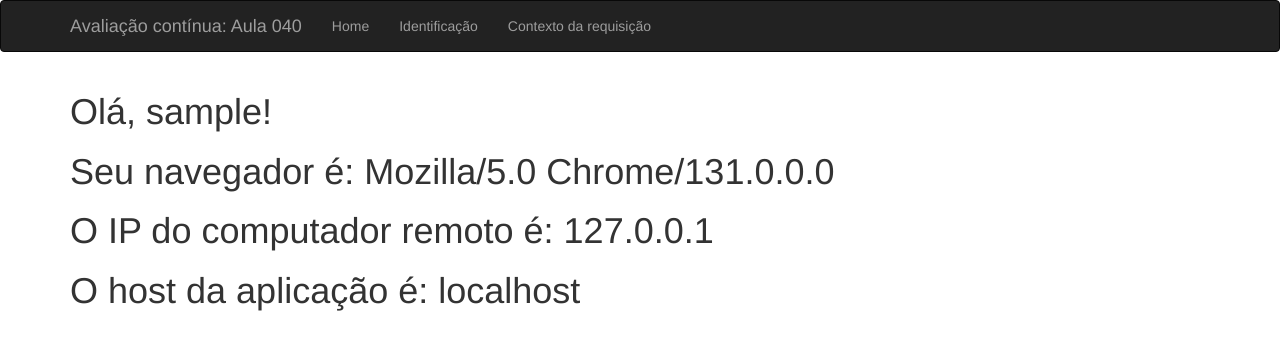
After one commit to gabrielfahl/Desenvolvimento_Web_Servidores, a Flask app: a page that uses templates/base.html in a window 1280 px wide. The commit adds this page. Shown: the top 350 px of the page. Run offline with Flask 3, Linux system fonts and the light colour scheme; some libraries are stand-ins or nearby versions.

Commit message:
atualização aula 4

```diff
--- a/hello.py
+++ b/hello.py
@@ -1,4 +1,4 @@
-from flask import Flask, render_template
+from flask import Flask, render_template,request
 from flask_bootstrap import Bootstrap
 from flask_moment import Moment
 from datetime import datetime
@@ -12,13 +12,21 @@ def index():
    now = datetime.utcnow()
    return render_template('index.html', current_time=now)
 
-@app.route('/user/<name>')
-def user(name):
-    return render_template('user.html', name=name)
+@app.route('/user/<name>/<prontuario>/<instituicao>')
+def user(name, prontuario, instituicao):
+    return render_template('user.html', name=name,prontuario=prontuario, instituicao=instituicao)
 
 @app.errorhandler(404)
 def page_not_found(e):
     return render_template('404.html'), 404
 
+@app.route('/contextorequisicao/<name>')
+def contextorequisicao(name):
+    user_agent = request.headers.get('User-Agent')  # Informações do navegador
+    remote_ip = request.remote_addr  # IP do usuário
+    host = request.host  # Host da aplicação
+
+    return render_template('contexto.html', name=name, user_agent=user_agent, remote_ip=remote_ip, host=host)
+
 if __name__ == '__main__':
     app.run(debug=True)
--- a/templates/base.html
+++ b/templates/base.html
@@ -18,11 +18,13 @@
                 <span class="icon-bar"></span>
                 <span class="icon-bar"></span>
             </button>
-            <a class="navbar-brand" href="/">Flasky</a>
+            <a class="navbar-brand" href="/">Avaliação contínua: Aula 040 </a>
         </div>
         <div class="navbar-collapse collapse">
             <ul class="nav navbar-nav">
                 <li><a href="/">Home</a></li>
+                <li><a href="/user/Gabriel/PT3026043/ifsp">Identificação</a></li>
+                <li><a href="/contextorequisicao/Gabriel">Contexto da requisição</a></li>
             </ul>
         </div>
     </div>
--- /dev/null
+++ b/templates/contexto.html
@@ -0,0 +1,13 @@
+{% extends "base.html" %}
+
+{% block title %}Contexto da Requisição{% endblock %}
+
+{% block content %}
+<div class="container">
+
+    <h1>Olá, {{ name }}!</h1>
+    <h1>Seu navegador é: {{ user_agent }}</h1>
+    <h1>O IP do computador remoto é: {{ remote_ip }}</h1>
+    <h1>O host da aplicação é: {{ host }}</h1>
+</div>
+{% endblock %}
--- a/templates/index.html
+++ b/templates/index.html
@@ -2,9 +2,8 @@
 
 {% block content %}
 <div class="container">
-    <div class="page-header">
-        <h1>Hello World!</h1>
-    </div>
+        <h1 class="page-header">Dados da última atualização:</h1 >
+
     <p>The local date and time is {{ moment(current_time).format('LLL') }}.</p>
     <p>That was {{ moment(current_time).fromNow(refresh=True) }}</p>
 </div>
--- a/templates/user.html
+++ b/templates/user.html
@@ -10,6 +10,8 @@
 <div class="container">
     <div class="page-header">
         <h1>Hello, {{name}}!</h1>
+        <h1>Prontuário: {{ prontuario }}</h1>
+        <h1>Instituição: {{ instituicao }}</h1>
     </div>
 </div>
 {% endblock %}
```
